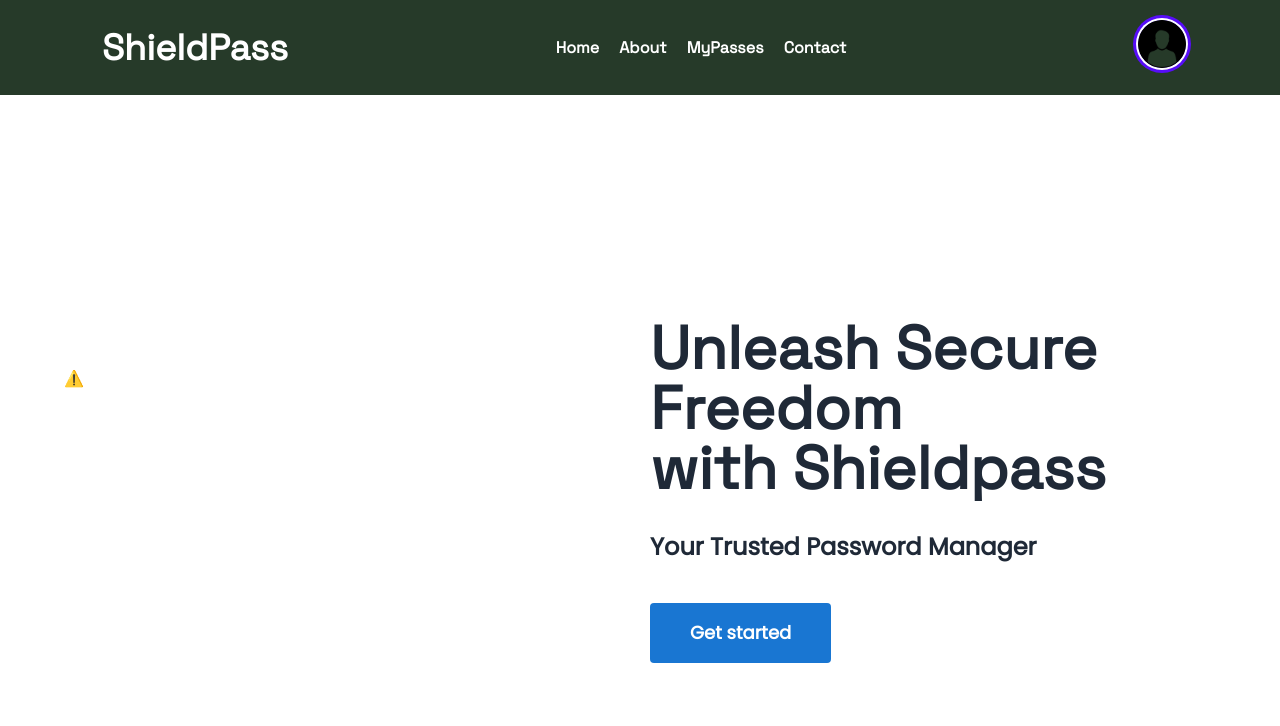
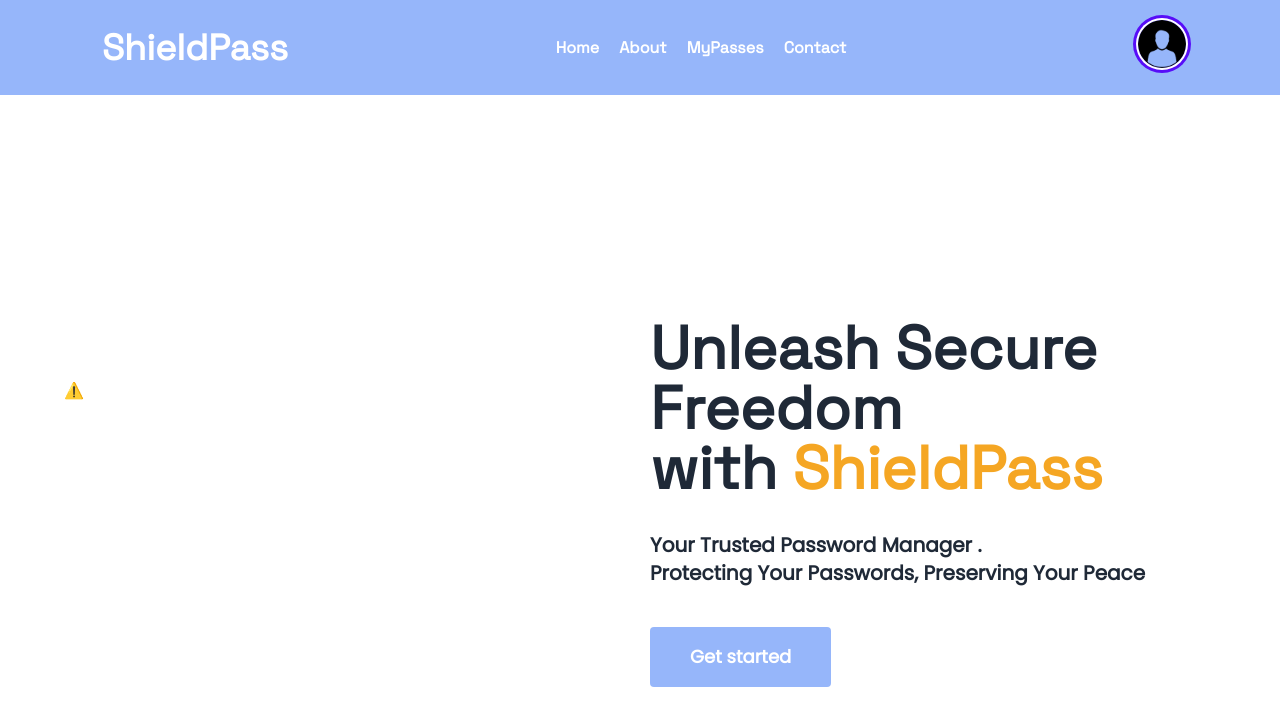
Before and after one commit to RedEye75/ShieldPass-Client, a React (Create React App) app: page / in a window 1280 px wide. Shown: the top 726 px of the page. Built offline with nearby package versions, Linux system fonts and the light colour scheme; no server answers.

Commit message:
banner section added

```diff
--- a/src/Pages/Hero/Banner.jsx
+++ b/src/Pages/Hero/Banner.jsx
@@ -20,17 +20,19 @@ const Banner = () => {
           </div>
           <div className="mt-56 text-start">
             <h1 id="title" className="text-6xl font-extrabold">
-              Unleash Secure Freedom <br /> with Shieldpass
+              Unleash Secure Freedom <br /> with{" "}
+              <span className="text-[#f5a623]">ShieldPass</span>
               <br />
             </h1>
-            <p className="mt-8 font-bold text-2xl">
-              Your Trusted Password Manager
+            <p className="mt-8 font-bold text-xl">
+              Your Trusted Password Manager . <br /> Protecting Your Passwords,
+              Preserving Your Peace
             </p>
             <div className="mt-10">
               {user?.uid ? (
                 <>
                   <Link to={"/"}>
-                    <button className="bg-blue-700 text-white px-10 rounded text-lg font-bold py-4">
+                    <button className="bg-[#96b6fa] text-white px-10 rounded text-lg font-bold py-4">
                       Get started
                     </button>
                   </Link>
@@ -38,7 +40,7 @@ const Banner = () => {
               ) : (
                 <>
                   <Link to={"/login"}>
-                    <button className="bg-blue-700 text-white px-10 rounded text-lg font-bold py-4">
+                    <button className="bg-[#96b6fa] text-white px-10 rounded text-lg font-bold py-4">
                       Get started
                     </button>
                   </Link>
--- a/src/Shared/Header/Header.jsx
+++ b/src/Shared/Header/Header.jsx
@@ -13,7 +13,7 @@ const Header = () => {
   };
   return (
     <div>
-      <header id="title" class="bg-[#263A29] text-white font-bold body-font">
+      <header id="title" class="bg-[#96b6fa] text-white font-bold body-font">
         <div class="container max-w-screen-xl mx-auto flex flex-wrap p-5 flex-col md:flex-row items-center">
           <Link
             to={"/"}
@@ -60,7 +60,7 @@ const Header = () => {
             </label>
             <ul
               tabIndex={0}
-              className="dropdown-content menu p-2 shadow bg-[#263A29] rounded-box w-52"
+              className="dropdown-content menu p-2 shadow bg-[#f5a623] rounded w-52"
             >
               {user ? (
                 <>
```
